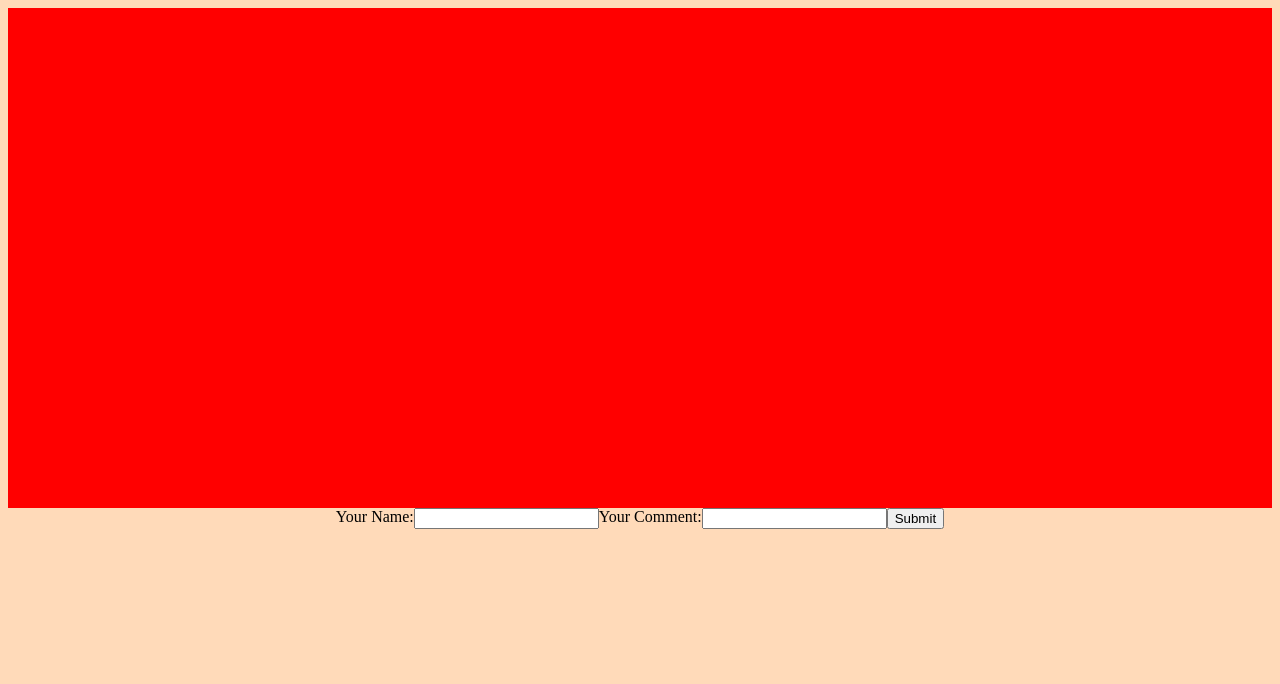
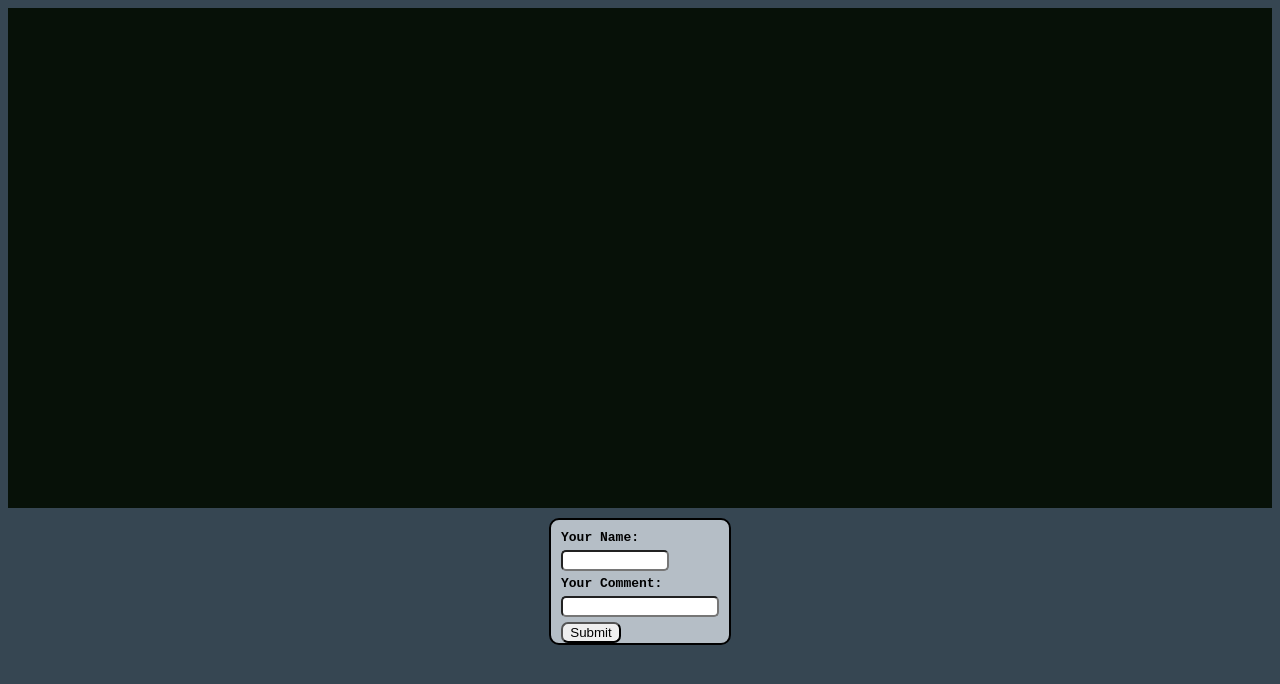
Before and after one commit to rosiecorio/week-3-project, a website built with Vite: page client/index.html in a window 1280 px wide. Built offline with nearby package versions, Linux system fonts and the light colour scheme; no server answers.

Commit message:
change colour scheme

```diff
--- a/client/index.html
+++ b/client/index.html
@@ -10,8 +10,11 @@
   <body>
     <div class="content"></div>
     <div id="commentContainer"></div>
+    <div class="formContainer">
+
+    </div>
     <form id="myForm">
-      <label for="name">Your Name:</label>
+      <label class="nameLabel" for="name">Your Name:</label>
       <input type="text" name="name" id="nameInput">
 
       <label for="comment">Your Comment:</label>
--- a/client/src/main.js
+++ b/client/src/main.js
@@ -18,6 +18,9 @@ function handleSubmit (event) {
     },
     body: JSON.stringify(commentData)
   })
+
+  //add update function to put new comment
+  //on the page when it is submitted.
 }
 
 async function fetchCommentData() {
@@ -33,6 +36,7 @@ function generateCommentBox(dataToRender) {
     const eachCommentElem = document.createElement('div');
     eachCommentElem.setAttribute('class', 'commentItem')
     const nameElem = document.createElement('p')
+    nameElem.setAttribute('class', 'commentName')
     const commentElem = document.createElement('p')
 
 
--- a/client/src/style.css
+++ b/client/src/style.css
@@ -1,32 +1,90 @@
 body {
-    background-color: peachpuff;
+    background-color: rgb(54, 70, 82);
+    font-family: monospace;
 }
 
 .content{
-    background-color: red;
+    background-color: rgb(7, 17, 8);
     height: 500px;
-    margin: 0px;
+    margin-top: 7px;
 }
 
 #commentContainer {
     display: flex;
     justify-content: center;
+    overflow-x: scroll;
 }
 
 .commentItem {
     display: flex;
     flex-direction: column;
     border: 2px solid black;
-    background-color: white;
+    border-radius: 10px;
+    background-color: rgb(199, 219, 230);
     margin: 5px;
+    width: 220px;
     height: auto;
+}
+
+.commentName {
+    font-weight: bold;
 }
 
 p {
     padding: 5px;
+    margin: 0;
 }
 
 form {
     display: flex;
+    flex-direction: column;
     justify-content: center;
+    align-items: left;
+    gap: 5px;
+    justify-self: center;
+    background-color: rgb(181, 190, 198);
+    border-radius: 10px;
+    border: solid black 2px;
+    margin-top: 10px;
+
 }
+
+form > label, input, button {
+    margin: 0 10px;
+}
+
+label {
+    padding-right: 5px;
+    font-weight: bold;
+}
+
+.nameLabel {
+    padding-top: 10px;
+}
+
+input {
+    border-radius: 5px;
+}
+
+#nameInput {
+    width: 100px;
+    height: 15px;
+}
+
+#commentInput {
+    /* height: 100px; */
+    width: 150px;
+}
+
+button {
+    width: 60px;
+    border-radius: 7px;
+}
+
+button:hover {
+    background-color: grey;
+}
+
+button:active {
+    transform: translateY(10px);
+}
```
